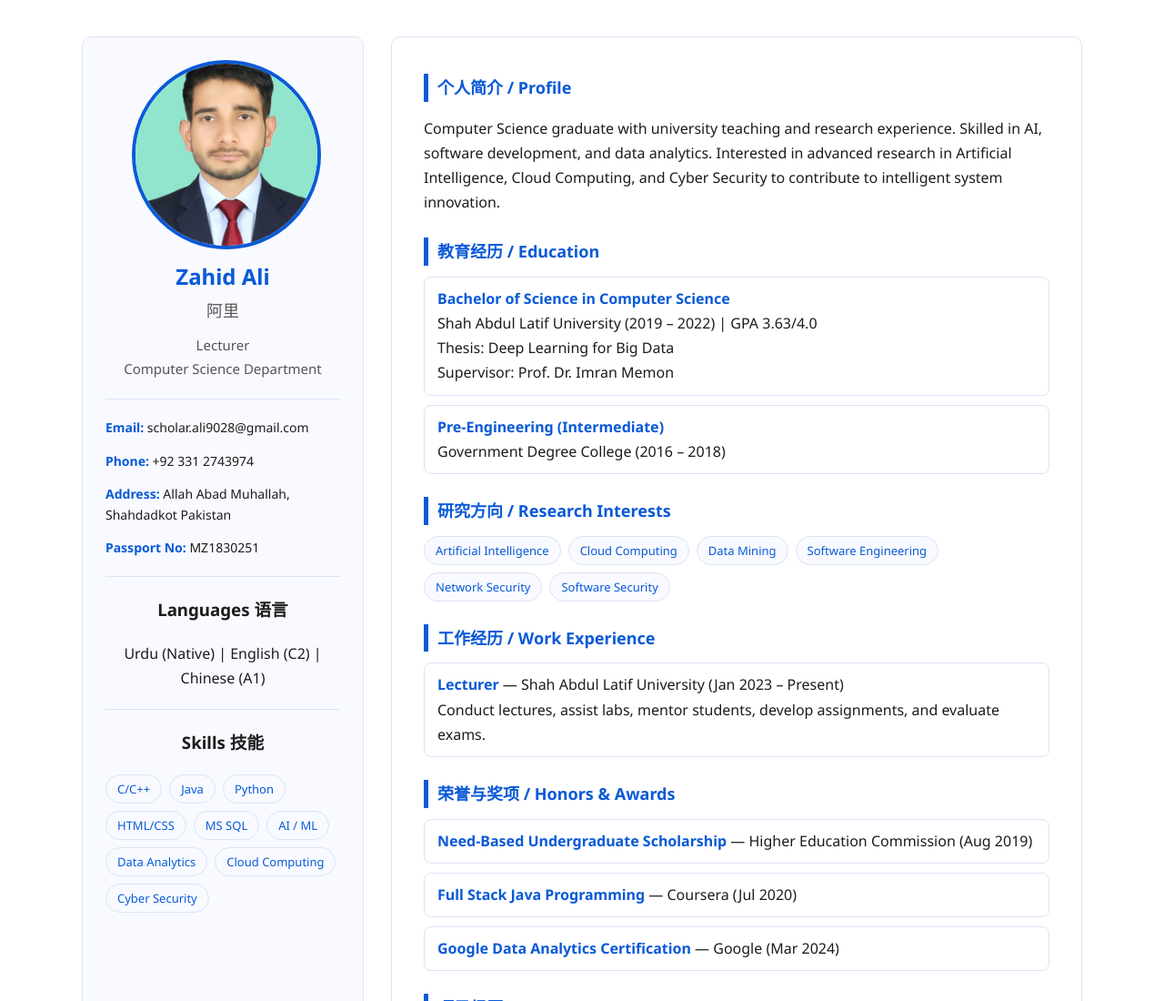
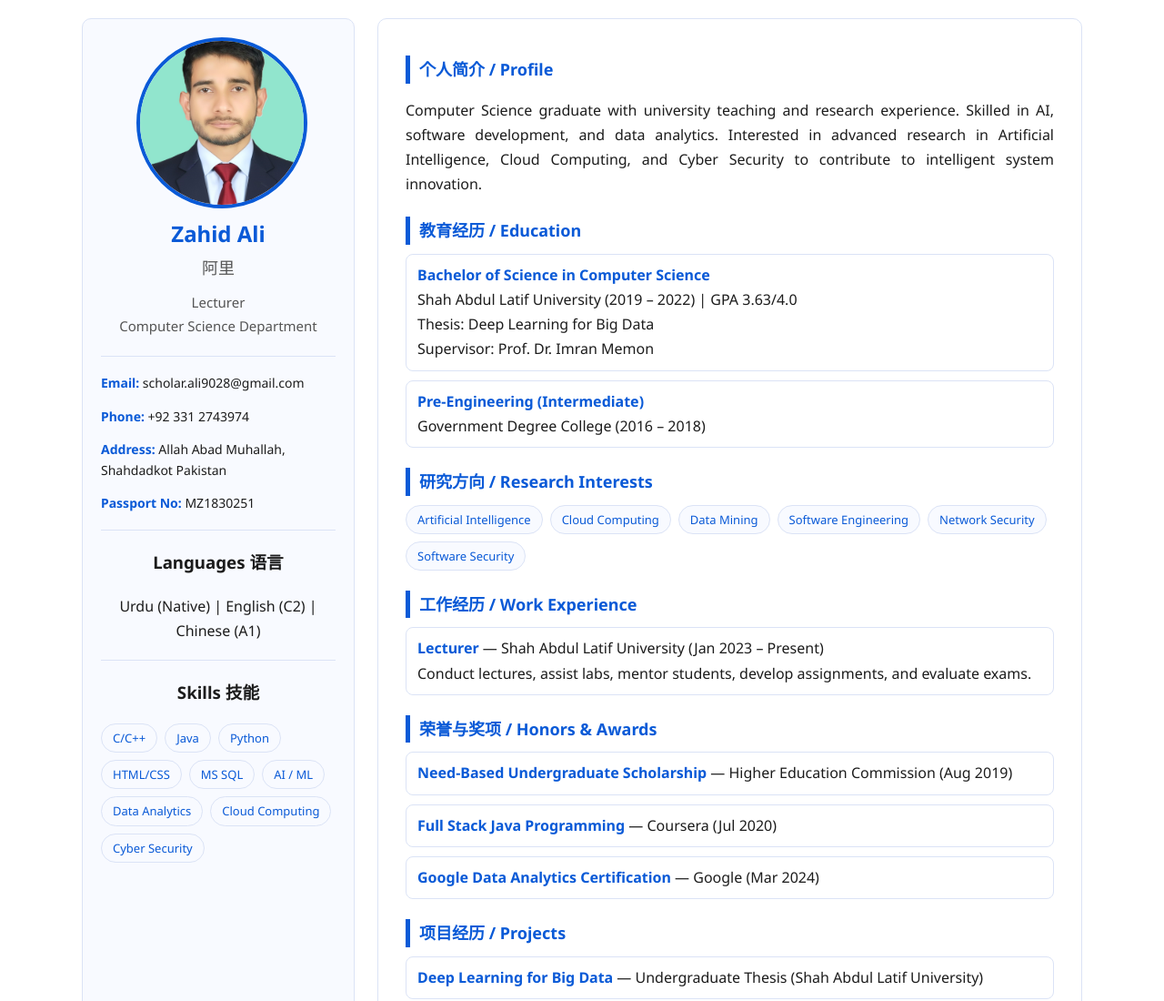
Before and after one commit to Zahid1274/zahid, a plain HTML site: page index.html in a window 1280 px wide. Shown: the top 1100 px of the page at 91% size. Drawn offline with Linux system fonts and the light colour scheme.

Commit message:
Update index.html

```diff
--- a/index.html
+++ b/index.html
@@ -7,7 +7,6 @@
 <link href="https://fonts.googleapis.com/css2?family=Noto+Sans:wght@400;600;700&family=Noto+Serif+SC:wght@500&display=swap" rel="stylesheet">
 
 <style>
-/* ---------- Base Styles ---------- */
 :root {
   --accent: #0a5ad7;
   --light: #f8faff;
@@ -25,95 +24,56 @@ body {
 }
 a { color: var(--accent); text-decoration: none; }
 
-/* ---------- Layout ---------- */
+/* Container Layout – reduced margins */
 .cv-container {
   max-width: 1100px;
-  margin: 40px auto;
+  margin: 20px auto; /* reduced side margins */
   display: grid;
-  grid-template-columns: 310px 1fr;
-  gap: 30px;
-  padding: 0 25px 80px;
+  grid-template-columns: 300px 1fr;
+  gap: 25px;
+  padding: 0 10px 60px; /* reduced padding */
 }
+
 aside {
   background: var(--light);
   border: 1px solid var(--border);
   border-radius: 10px;
-  padding: 25px;
+  padding: 20px;
   text-align: center;
 }
+
 main {
   border: 1px solid var(--border);
   border-radius: 10px;
-  padding: 25px 35px;
+  padding: 25px 30px;
+  text-align: justify; /* justify profile content */
 }
 
-/* ---------- Profile Flip Image (Fixed & Responsive) ---------- */
+/* Profile Image – No Flip */
 .photo-wrapper {
-  width: 200px;
-  height: 200px;
-  margin: 0 auto 18px;
-  perspective: 1000px;
+  width: 180px;
+  height: 180px;
+  margin: 0 auto 16px;
 }
 
-.flip-card {
+.profile-photo {
   width: 100%;
   height: 100%;
-  position: relative;
-  transform-style: preserve-3d;
-  transition: transform .7s ease;
-}
-
-.photo-wrapper:hover .flip-card {
-  transform: rotateY(180deg) scale(1.1);
-}
-
-.flip-side {
-  width: 100%;
-  height: 100%;
-  position: absolute;
-  left: 0;
-  top: 0;
   border-radius: 50%;
-  overflow: hidden;
-  backface-visibility: hidden;
   border: 4px solid var(--accent);
-}
-
-.flip-front img {
-  width: 100%;
-  height: 100%;
   object-fit: cover;
 }
 
-.flip-back {
-  background: var(--accent);
-  color: #fff;
-  font-size: 16px;
-  display: flex;
-  align-items: center;
-  justify-content: center;
-  text-align: center;
-  padding: 12px;
-  transform: rotateY(180deg);
-}
-
-/* ---------- Responsive ---------- */
+/* Responsive */
 @media (max-width: 850px) {
   .cv-container {
     grid-template-columns: 1fr;
-    padding: 15px;
+    padding: 10px;
   }
-  main { padding: 20px; }
-  .photo-wrapper {
-    width: 170px;
-    height: 170px;
-  }
-  .photo-wrapper:active .flip-card {
-    transform: rotateY(180deg) scale(1.1);
-  }
+  main { padding: 18px; }
 }
 
-/* ---------- Header Left ---------- */
+/* Header Left */
 .name {
   font-size: 24px;
   font-weight: 700;
@@ -132,7 +92,7 @@ main {
   margin-bottom: 20px;
 }
 
-/* ---------- Contact ---------- */
+/* Contact */
 .contact {
   text-align: left;
   font-size: 14px;
@@ -143,24 +103,25 @@ main {
 .divider {
   height: 1px;
   background: var(--border);
-  margin: 20px 0;
+  margin: 18px 0;
 }
 
-/* ---------- Sections ---------- */
-section { margin-bottom: 25px; }
+/* Sections */
+section { margin-bottom: 22px; }
 section h2 {
   font-size: 18px;
   color: var(--accent);
   border-left: 5px solid var(--accent);
   padding-left: 10px;
-  margin-bottom: 12px;
+  margin-bottom: 10px;
 }
 .item {
   border: 1px solid var(--border);
   border-radius: 8px;
   background: #fff;
-  padding: 10px 14px;
+  padding: 9px 12px;
   margin-bottom: 10px;
+  text-align: justify;
 }
 .item strong { color: var(--accent); }
 
@@ -179,18 +140,16 @@ section h2 {
   color: var(--accent);
 }
 
-/* ---------- Footer ---------- */
 footer {
   text-align: center;
   font-size: 13px;
   color: var(--muted);
-  margin-top: 40px;
+  margin-top: 35px;
 }
 
-/* ---------- Print ---------- */
 @media print {
   body { background: #fff; color: #000; }
-  .cv-container { gap: 15px; padding: 0; }
+  .cv-container { gap: 12px; padding: 0; }
   aside, main { border: none; }
   .badge { border: 1px solid #000; color: #000; background: none; }
 }
@@ -198,30 +157,12 @@ footer {
 </head>
 
 <body>
+<div class="cv-container">
 
-<div class="cv-container">
-  <!-- Left Column -->
   <aside>
-
-    <!-- Updated Profile Flip -->
     <div class="photo-wrapper">
-      <div class="flip-card">
-
-        <div class="flip-side flip-front">
-          <img src="profile1.jpg" alt="Profile Photo">
-        </div>
-
-        <div class="flip-side flip-back">
-          Lecturer<br>
-          Computer Science Department<br>
-          Shah Abdul Latif University
-        </div>
-
-        <br>
-      </div>
-
+      <img src="profile1.jpg" class="profile-photo" alt="Profile Photo">
     </div>
-
 
     <div class="name">Zahid Ali</div>
     <div class="ch-name">阿里</div>
@@ -257,13 +198,11 @@ footer {
     </div>
   </aside>
 
-  <!-- Right Column -->
   <main>
     <section>
       <h2>个人简介 / Profile</h2>
       <p>
-        Computer Science graduate with university teaching and research experience. Skilled in AI, software development, and data analytics.
-        Interested in advanced research in Artificial Intelligence, Cloud Computing, and Cyber Security to contribute to intelligent system innovation.
+        Computer Science graduate with university teaching and research experience. Skilled in AI, software development, and data analytics. Interested in advanced research in Artificial Intelligence, Cloud Computing, and Cyber Security to contribute to intelligent system innovation.
       </p>
     </section>
 
@@ -275,6 +214,7 @@ footer {
         Thesis: Deep Learning for Big Data<br>
         Supervisor: Prof. Dr. Imran Memon
       </div>
+
       <div class="item">
         <strong>Pre-Engineering (Intermediate)</strong><br>
         Government Degree College (2016 – 2018)
@@ -310,9 +250,7 @@ footer {
 
     <section>
       <h2>项目经历 / Projects</h2>
-      <div class="item">
-        <strong>Deep Learning for Big Data</strong> — Undergraduate Thesis (Shah Abdul Latif University)
-      </div>
+      <div class="item"><strong>Deep Learning for Big Data</strong> — Undergraduate Thesis (Shah Abdul Latif University)</div>
       <div class="item"><strong>Biometric Attendance System</strong> — Mobile-based secure attendance app using fingerprint recognition.</div>
       <div class="item"><strong>University Bus Tracking System</strong> — Real-time tracking solution for student safety.</div>
       <div class="item"><strong>Emotion Recognition</strong> — Facial expression analysis using AI for human-computer interaction.</div>
@@ -332,12 +270,9 @@ footer {
       </div>
     </section>
 
-    <footer>
-      © 2025 Zahid Ali 阿里
-    </footer>
+    <footer>© 2025 Zahid Ali 阿里</footer>
+  </main>
 
-  </main>
 </div>
-
 </body>
 </html>
```
